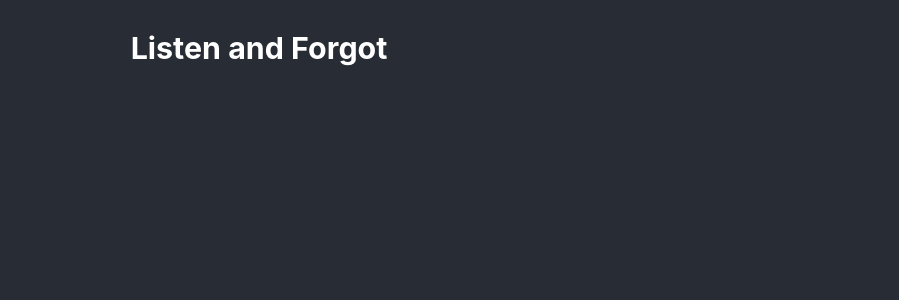
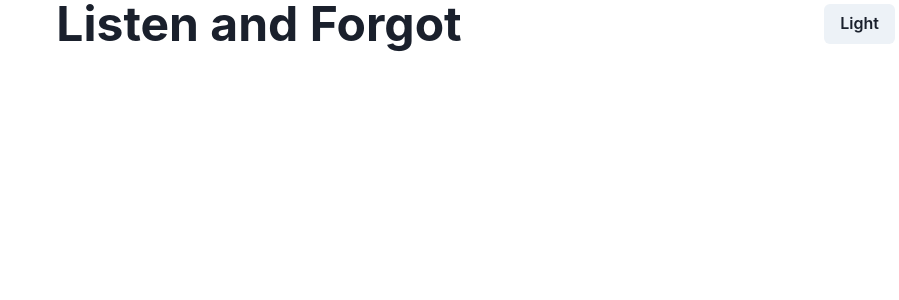
Before and after one commit to akshitarora921/listen-and-forget, a React (Create React App) app: page / in a window 1280 px wide. Shown: the top 300 px of the page, without its empty margins (381-1280 px from the left). Built offline with nearby package versions, Linux system fonts and the light colour scheme.

Commit message:
added chakra provider and colormode

```diff
--- a/package.json
+++ b/package.json
@@ -3,9 +3,13 @@
   "version": "0.1.0",
   "private": true,
   "dependencies": {
+    "@chakra-ui/react": "^1.6.10",
+    "@emotion/react": "^11",
+    "@emotion/styled": "^11",
     "@testing-library/jest-dom": "^5.11.4",
     "@testing-library/react": "^11.1.0",
     "@testing-library/user-event": "^12.1.10",
+    "framer-motion": "^4",
     "react": "^17.0.2",
     "react-dom": "^17.0.2",
     "react-scripts": "4.0.3",
--- a/src/App.css
+++ /dev/null
@@ -1,14 +0,0 @@
-.App {
-  text-align: center;
-}
-
-.App-header {
-  background-color: #282c34;
-  min-height: 100vh;
-  display: flex;
-  flex-direction: column;
-  align-items: center;
-  justify-content: start;
-  font-size: calc(10px + 2vmin);
-  color: white;
-}
--- a/src/App.js
+++ b/src/App.js
@@ -1,12 +1,25 @@
-import "./App.css";
+import { Button } from "@chakra-ui/button";
+import { useColorMode } from "@chakra-ui/color-mode";
+import { Flex, Heading } from "@chakra-ui/layout";
+// import "./App.css";
 
 function App() {
+  const { colorMode, toggleColorMode } = useColorMode();
   return (
-    <div className='App'>
-      <header className='App-header'>
-        <h3>Listen and Forgot</h3>
-      </header>
-    </div>
+    <Flex justify='center'>
+      <Button
+        position='absolute'
+        right='1'
+        top='1'
+        _focus={{ outline: "none" }}
+        onClick={toggleColorMode}
+      >
+        {colorMode === "light" ? "Dark" : "Light"}
+      </Button>
+      <Heading as='h1' size='2xl'>
+        Listen and Forgot
+      </Heading>
+    </Flex>
   );
 }
 
--- a/src/index.js
+++ b/src/index.js
@@ -1,14 +1,25 @@
-import React from 'react';
-import ReactDOM from 'react-dom';
-import './index.css';
-import App from './App';
-import reportWebVitals from './reportWebVitals';
+import React from "react";
+import ReactDOM from "react-dom";
+import "./index.css";
+import App from "./App";
+import reportWebVitals from "./reportWebVitals";
+import { ChakraProvider, extendTheme, ColorModeScript } from "@chakra-ui/react";
+
+const config = {
+  initialColorMode: "light",
+  useSystemColorMode: false,
+};
+// 3. extend the theme
+const theme = extendTheme({ config });
 
 ReactDOM.render(
   <React.StrictMode>
-    <App />
+    <ChakraProvider theme={theme}>
+      <ColorModeScript initialColorMode={theme.config.initialColorMode} />
+      <App />
+    </ChakraProvider>
   </React.StrictMode>,
-  document.getElementById('root')
+  document.getElementById("root")
 );
 
 // If you want to start measuring performance in your app, pass a function
```
Also changed, not shown: 1 other file (tests, documents, lock files or other folders).
